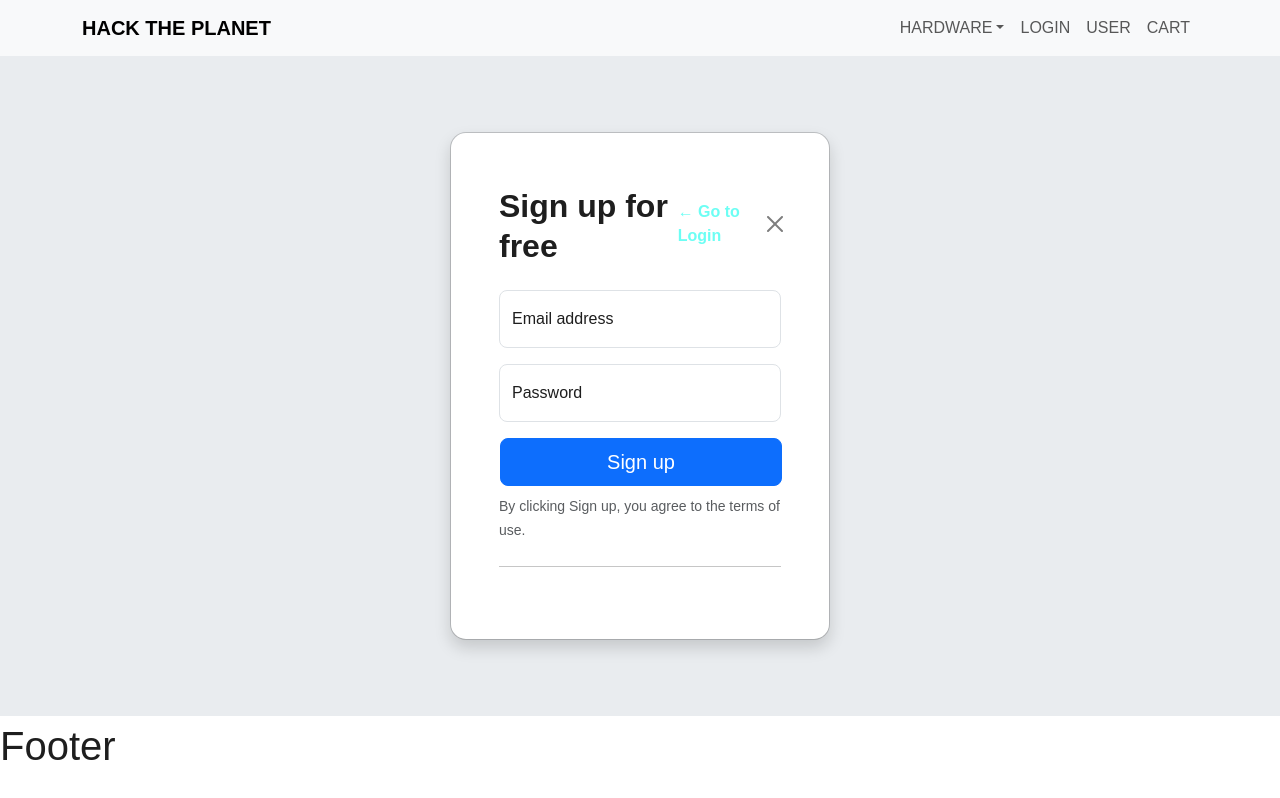
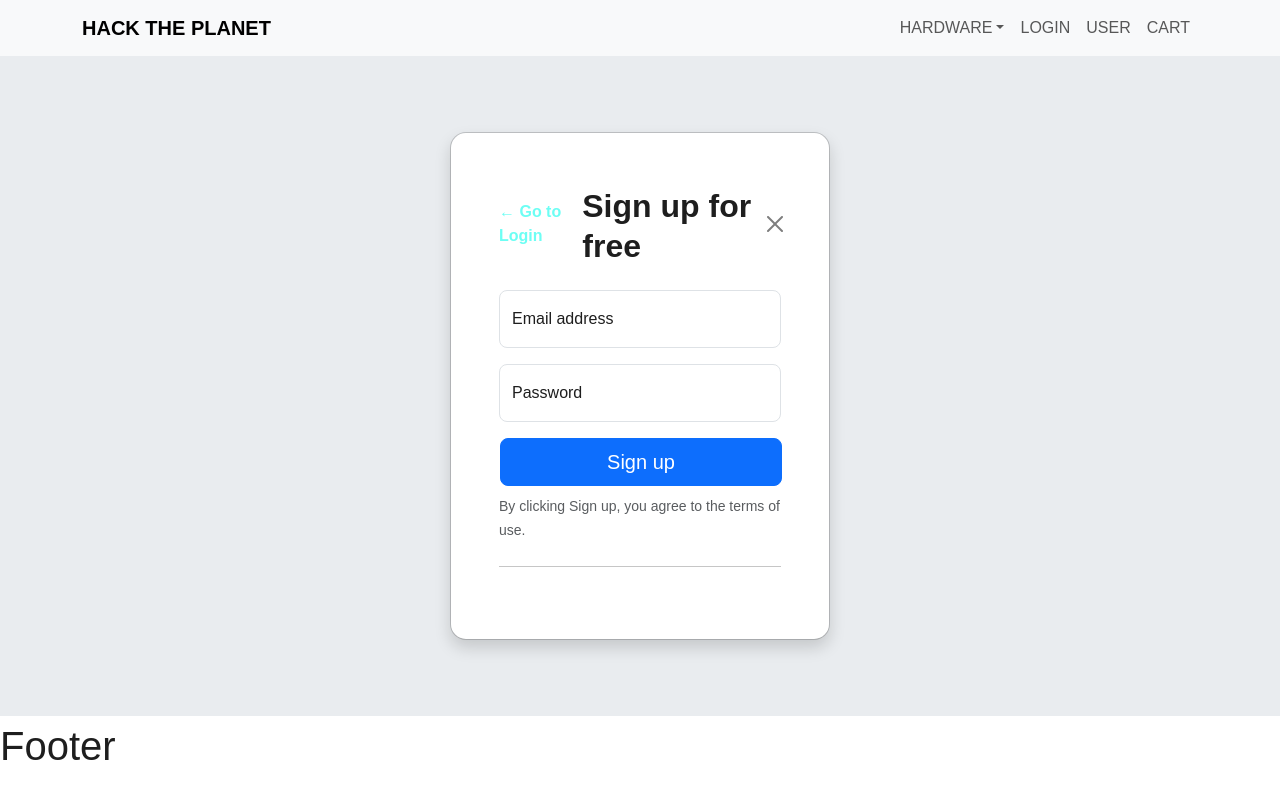
Before and after one commit to AlexPurfield/hack_the_planet, a React (Vite) app in the folder client/: page /CreateAccount in a window 1280 px wide. Built offline with nearby package versions, Linux system fonts and the light colour scheme.

Commit message:
updated create account

```diff
--- a/client/src/pages/CreateAccount.jsx
+++ b/client/src/pages/CreateAccount.jsx
@@ -4,6 +4,10 @@ import { Link } from 'react-router-dom';
 // import { useMutation } from '@apollo/client';
 // import Auth from '../utils/auth';
 // import { ADD_USER } from '../utils/mutations';
+
+const styles = {
+
+}
 
 function CreateAccount(props) {
     const [formState, setFormState] = useState({ email: '', password: '' });
@@ -27,8 +31,8 @@ function CreateAccount(props) {
         <div className="modal-dialog" role="document">
           <div className="modal-content rounded-4 shadow">
             <div className="modal-header p-5 pb-4 border-bottom-0">
+            <Link to="/login">← Go to Login </Link>
               <h1 className="fw-bold mb-0 fs-2">Sign up for free</h1>
-              <Link to="/login">← Go to Login</Link>
               <button type="button" className="btn-close" data-bs-dismiss="modal" aria-label="Close"></button>
             </div>
 
@@ -50,6 +54,7 @@ function CreateAccount(props) {
           </div>
         </div>
       </div>
+
     );
 }
 export default CreateAccount;
```
